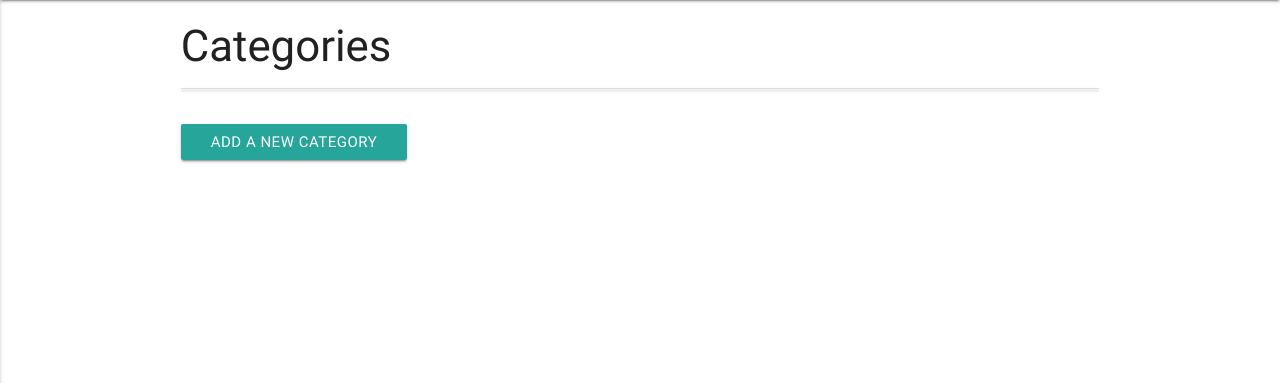
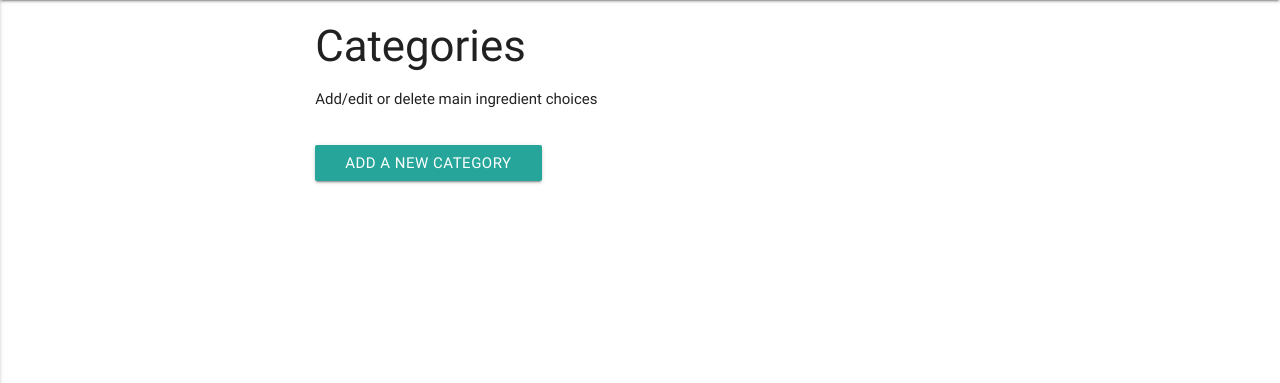
Before and after one commit to saraa123/cookbook_project, a Flask app: page /get_categories in a window 1280 px wide. Shown: the part 64-447 px from the top of the page. Run offline with Flask 2, Linux system fonts and the light colour scheme; data that the repository does not hold is empty; some libraries are stand-ins or nearby versions.

Commit message:
Deleted collapsible class and accordion, rearranged buttons alongside categories

```diff
--- a/templates/categories.html
+++ b/templates/categories.html
@@ -1,24 +1,29 @@
 {% extends 'base.html' %} {% block content %}
 
+<div class='container'>
     <div class='row'>
         <h3>Categories</h3>
-    <ul class="collapsible" data-collapsible="accordion">
+        <p>Add/edit or delete main ingredient choices</p>
+
+        <div>
         {% for category in categories %}
-        <li>
-            <div class="collapsible-header">
+            <div class='col s12 m6'>
+                {{category.recipe_category|title}}
+            </div>
+
+            <div class='col s12 m6'>
                 <a href ="{{url_for('delete_category', category_id=category._id)}}" class="waves-effect waves-light btn btn-small">delete</a>
                 <a href="{{url_for('edit_category', category_id=category._id)}}" class="waves-effect waves-light btn btn-small">edit</a>
-                <div class='task_header col s3'>
-                    {{category.recipe_category}}
+            </div>
+        {% endfor %}
         </div>
     </div>
-        </li>
-    {% endfor %}
-    </ul>
 </div>
 
+<div class='container'>
     <div class='row'>
         <a href={{url_for('add_category')}} class="waves-effect waves-light btn">Add a New Category</a>
+    </div>
 </div>
 
 
```
Lines whose indentation alone changed are shown as unchanged.
